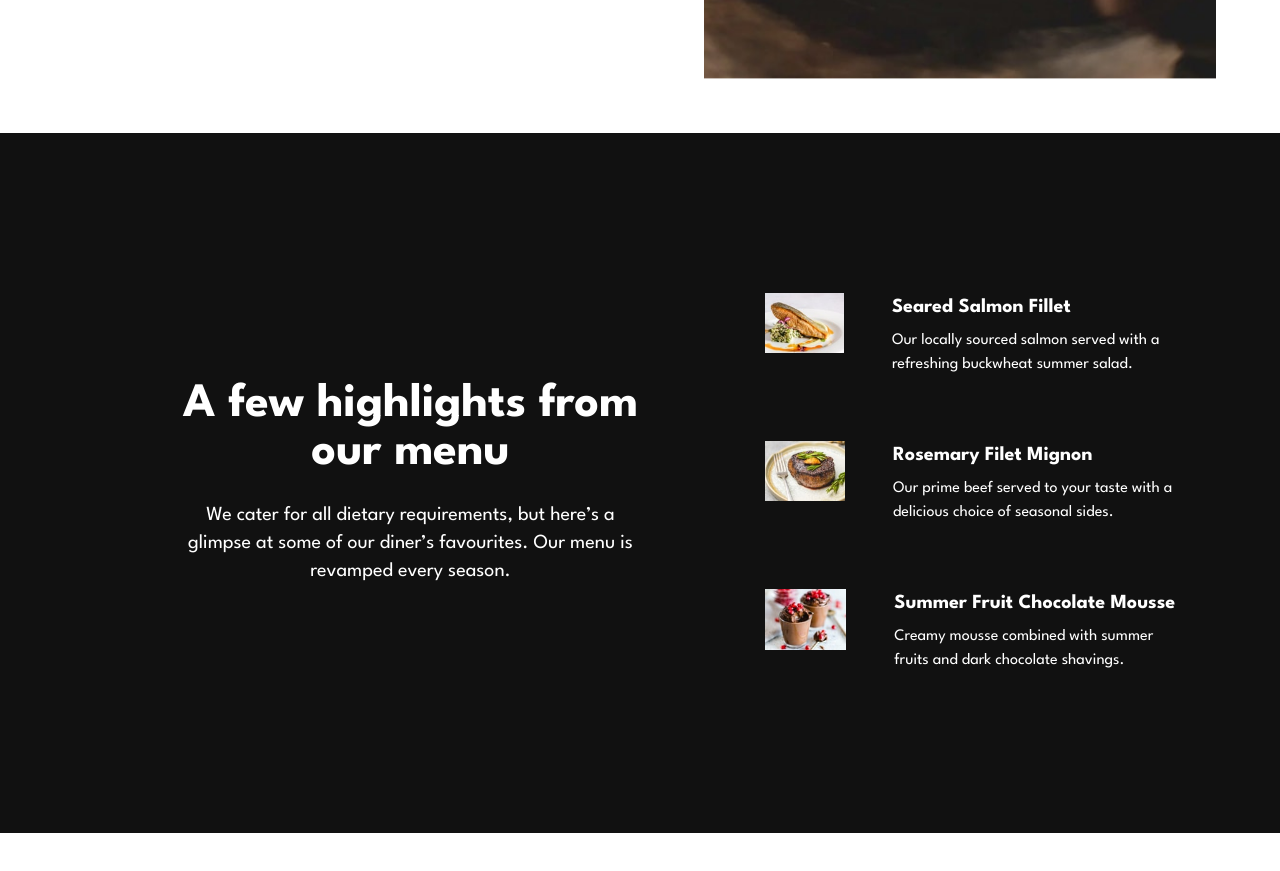
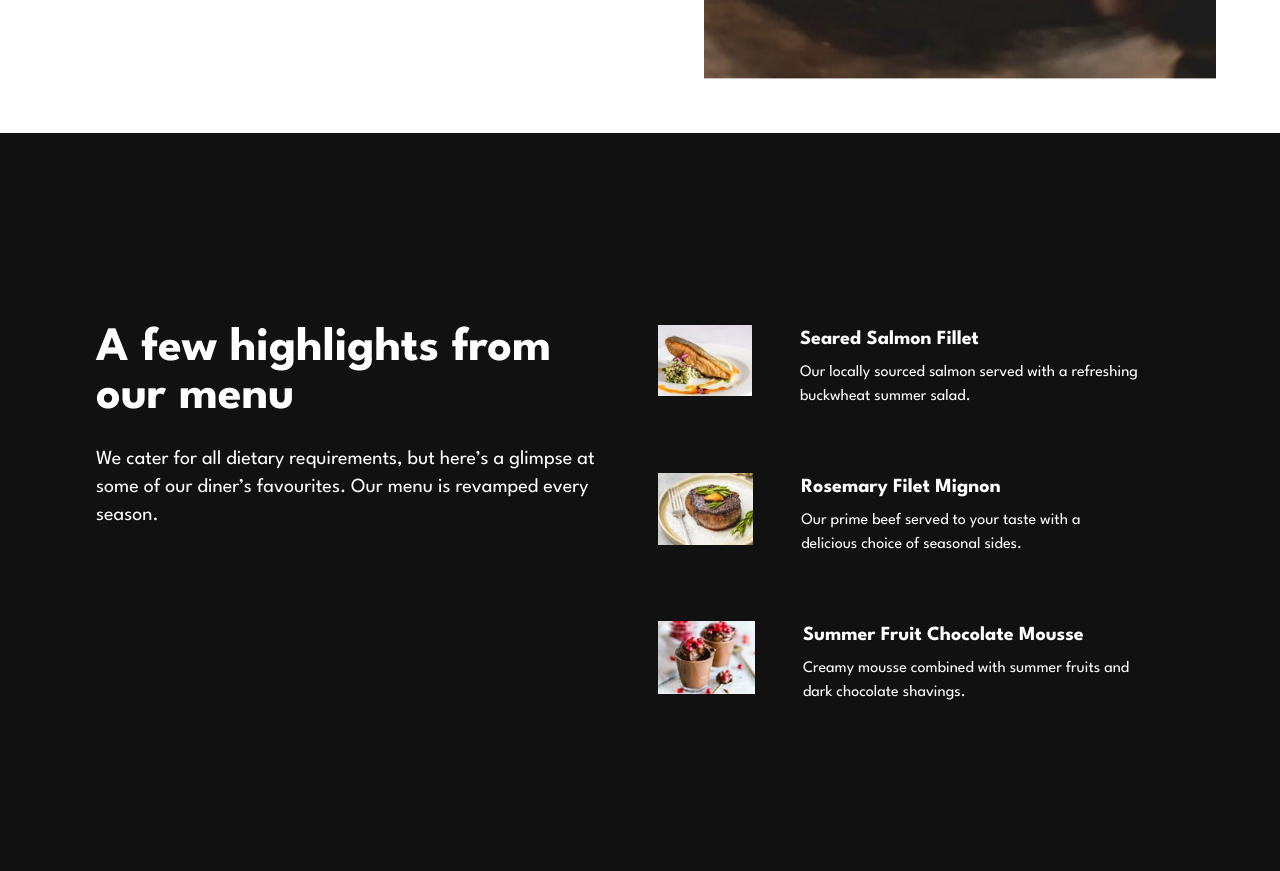
Before and after one commit to AtanasovCode/dine, a React (Vite) app: page / in a window 1280 px wide. Shown: the part 2160-3031 px from the top of the page. Before the commit the page ends 2993 px from the top, so only its background shows below. Built offline with nearby package versions, Linux system fonts and the light colour scheme.

Commit message:
created desktop view for highlights section

```diff
--- a/src/components/homepage/HighlightComponent.jsx
+++ b/src/components/homepage/HighlightComponent.jsx
@@ -9,8 +9,8 @@ const HighlightComponent = ({
 }) => {
     return (
         <div className="
-            flex flex-col items-center justify-center w-full px-2 my-12
-            sm:flex-row sm:items-stretch md:my-16
+            flex flex-col items-center justify-center w-full px-2 mb-12
+            sm:flex-row sm:items-stretch md:mb-0 even:md:my-16
         ">
             <picture className="mb-6 sm:mb-0">
                 {/*Mobile*/}
--- a/src/components/homepage/Highlights.jsx
+++ b/src/components/homepage/Highlights.jsx
@@ -23,21 +23,32 @@ const Highlights = () => {
         <div className="
             flex flex-col items-center justify-center min-w-full bg-cod-gray text-white
             px-6 py-24 xs:px-12 sm:px-16
-            lg:flex-row
+            lg:flex-row lg:items-stretch lg:py-48 lg:px-24
         ">
-            <div className="flex flex-col items-center justify-center">
-                <div className="flex flex-col items-center justify-center text-2xl font-bold
-                sm:text-5xl">
+            <div className="
+                flex flex-col items-center justify-center
+                lg:h-full lg:justify-start lg:mr-8
+            ">
+                <div className="
+                    flex flex-col items-center justify-center text-2xl font-bold
+                    sm:text-5xl lg:w-full lg:items-start
+                ">
                     <div>A few highlights from</div>
                     <div>our menu</div>
                 </div>
-                <div className="mt-6 text-center sm:text-xl md:max-w-[65%]">
+                <div className="
+                    mt-6 text-center
+                    sm:text-xl md:max-w-[65%] lg:max-w-full lg:text-left
+                ">
                     We cater for all dietary requirements, but here’s a glimpse at
                     some of our diner’s favourites. Our menu is revamped every season.
                 </div>
             </div>
 
-            <div>
+            <div className="
+                w-full flex flex-col items-center justify-center mt-24
+                lg:mt-0 lg:justify-start
+            ">
                 <HighlightComponent
                     desktopTablet={salmonDesktopTablet}
                     desktopTabletx2={salmonDesktopTabletx2}
```
